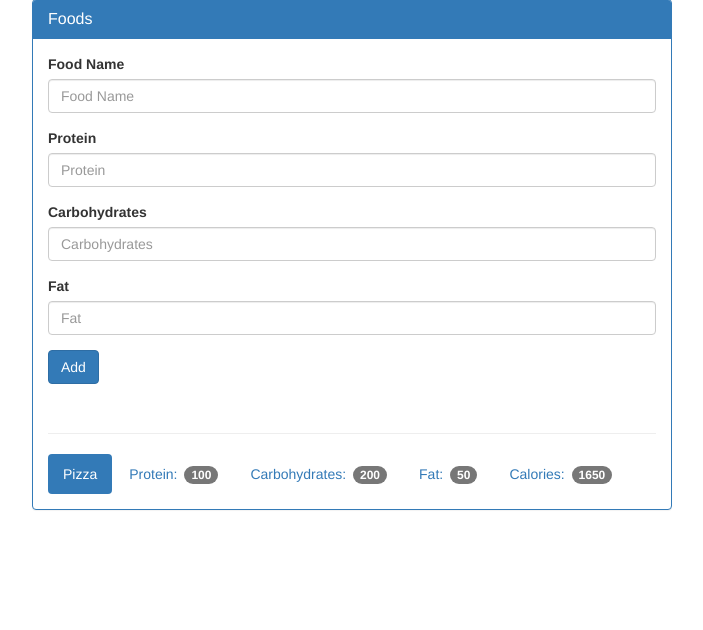
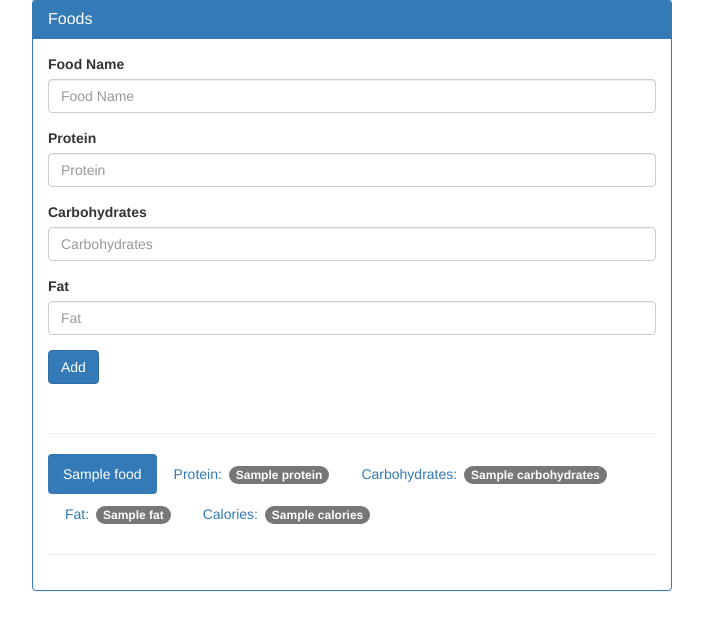
Before and after one commit to karanotts/flask_food_tracker_app, a Flask app: template templates/add_food.html in a window 1280 px wide. Shown: the part 71-701 px from the top of the page, without its empty margins (288-991 px from the left). Run offline with Flask 2, Linux system fonts and the light colour scheme; the template is opened without the code that fills it: most values are stand-ins (such as "Sample title", 1, 10 or a date in 2020); some libraries are stand-ins or nearby versions.

Commit message:
add food item from form to db

```diff
--- a/app.py
+++ b/app.py
@@ -1,4 +1,4 @@
-from flask import Flask, render_template, g
+from flask import Flask, render_template, g, request
 import sqlite3
 
 app = Flask(__name__)
@@ -10,9 +10,9 @@ def connect_db():
     return sql
 
 def get_db():
-    if not hasattr(g, 'sqlite3_db'):
+    if not hasattr(g, 'sqlite_db'):
         g.sqlite_db = connect_db()
-    return g.sqlite3
+    return g.sqlite_db
 
 @app.teardown_appcontext
 def close_db(error):
@@ -30,9 +30,27 @@ def view():
     return render_template('day.html')
 
 
-@app.route('/food')
+@app.route('/food', methods=['GET', 'POST'])
 def food():
-    return render_template('add_food.html')
+    db = get_db()
+
+    if request.method == 'POST':
+        name = request.form['food-name']
+        protein = int(request.form['protein'])
+        carbohydrates = int(request.form['carbohydrates'])
+        fat = int(request.form['fat'])
+        calories = protein * 4 + carbohydrates * 4 + fat * 9
+
+        db.execute(
+            'insert into food (name, protein, carbohydrates, fat, calories) values (?, ?, ?, ?, ?)', \
+            [name, protein, carbohydrates, fat, calories]
+            )
+        db.commit()
+
+    cursor = db.execute('select name, protein, carbohydrates, fat, calories from food')
+    results = cursor.fetchall()
+
+    return render_template('add_food.html', results=results)
 
 
 
--- a/food_tracker.sql
+++ b/food_tracker.sql
@@ -10,7 +10,7 @@ create table food (
     name text not null,
     protein integer not null,
     carbohydrates integer not null,
-    fats integer not null,
+    fat integer not null,
     calories integer not null
 );
 
--- a/templates/add_food.html
+++ b/templates/add_food.html
@@ -43,35 +43,38 @@
 
             <div class="panel-body">
 
-              <form method="POST" action="/">
+              <form method="POST" action="{{ url_for('food') }}">
                 <div class="form-group">
                   <label for="food-name">Food Name</label>
-                  <input type="text" class="form-control" id="food-name" placeholder="Food Name">
+                  <input type="text" class="form-control" id="food-name" name="food-name" placeholder="Food Name">
                 </div>
                 <div class="form-group">
                   <label for="protein">Protein</label>
-                  <input type="number" class="form-control" id="protein" placeholder="Protein">
+                  <input type="number" class="form-control" id="protein" name="protein" placeholder="Protein">
                 </div>
                 <div class="form-group">
                   <label for="carbohydrates">Carbohydrates</label>
-                  <input type="number" class="form-control" id="carbohydrates" placeholder="Carbohydrates">
+                  <input type="number" class="form-control" id="carbohydrates" name="carbohydrates" placeholder="Carbohydrates">
                 </div>
                 <div class="form-group">
                   <label for="fat">Fat</label>
-                  <input type="number" class="form-control" id="fat" placeholder="Fat">
+                  <input type="number" class="form-control" id="fat" name="fat" placeholder="Fat">
                 </div>
                 <button type="submit" class="btn btn-primary">Add</button>
               </form>
 
               <div class="page-header"></div>
 
+              {% for food in results %}
               <ul class="nav nav-pills" role="tablist">
-                <li class="active"><a>Pizza</a></li>
-                <li><a>Protein: <span class="badge">100</span></a></li>
-                <li><a>Carbohydrates: <span class="badge">200</span></a></li>
-                <li><a>Fat: <span class="badge">50</span></a></li>
-                <li><a>Calories: <span class="badge">1650</span></a></li>
+                <li class="active"><a>{{ food.name }}</a></li>
+                <li><a>Protein: <span class="badge">{{ food.protein }}</span></a></li>
+                <li><a>Carbohydrates: <span class="badge">{{ food.carbohydrates }}</span></a></li>
+                <li><a>Fat: <span class="badge">{{ food.fat }}</span></a></li>
+                <li><a>Calories: <span class="badge">{{ food.calories }}</span></a></li>
               </ul>
+              <hr>
+              {% endfor %}
             </div>
 
           </div>
```
